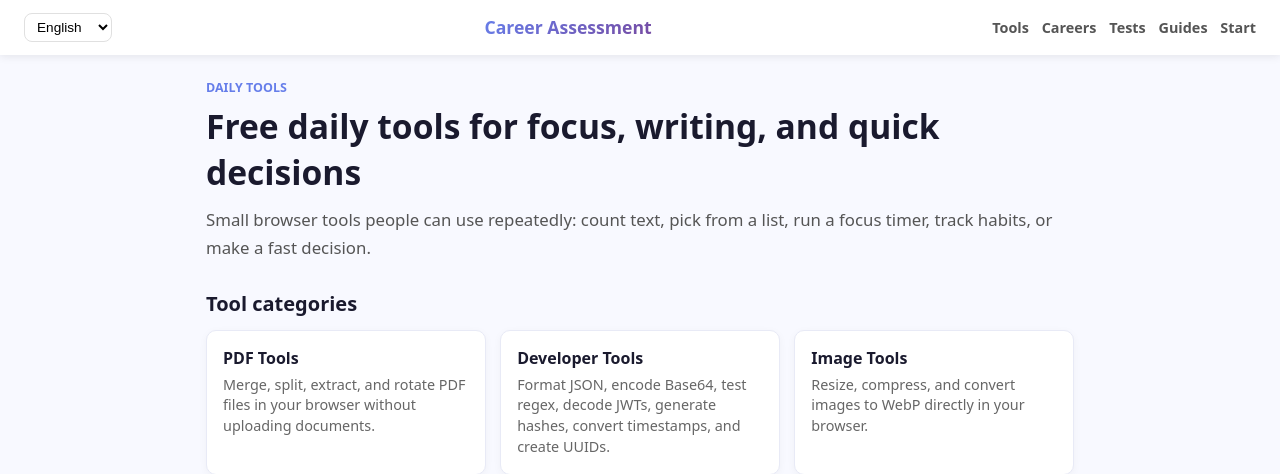
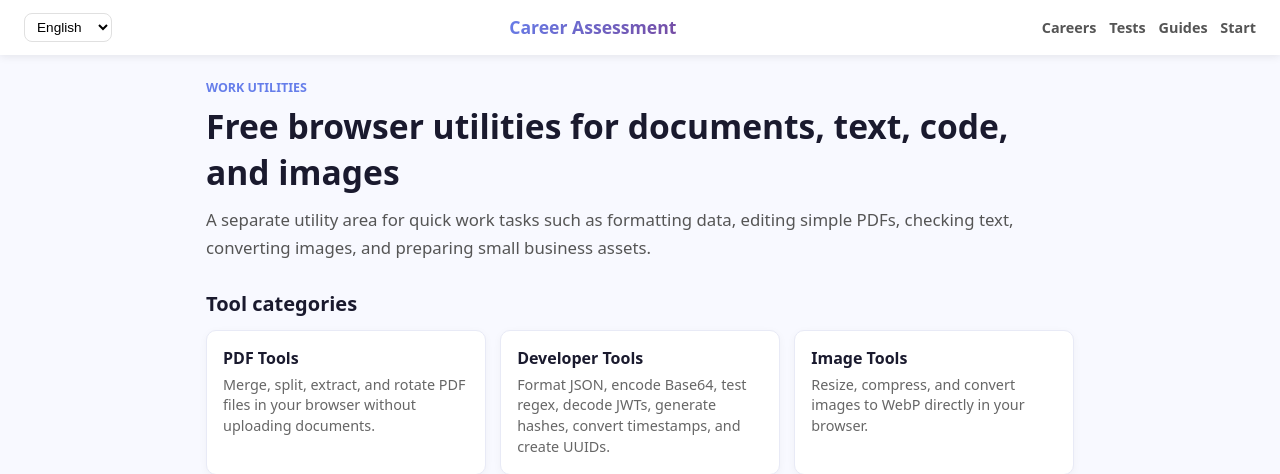
Before and after one commit to seunghochoi2018/jinro-assessment, a Flask app: page /tools in a window 1280 px wide. Shown: the top 474 px of the page. Run offline with Flask 3, Linux system fonts and the light colour scheme; data comes from the database, SQL or seed files in the repository; some libraries are stand-ins or nearby versions.

Commit message:
Separate utility tools from career homepage

```diff
--- a/app_flask.py
+++ b/app_flask.py
@@ -1678,8 +1678,8 @@ def tools_index():
         tools=DAILY_TOOLS,
         categories=TOOL_CATEGORIES,
         grouped_tools=_tools_by_category(),
-        meta_title="Daily Tools | Free Word Counter, Timer, Picker, and Habit Tracker",
-        meta_description="Free daily tools for repeat use: word counter, random picker, Pomodoro timer, habit tracker, and decision wheel.",
+        meta_title="Work Utilities | Free Browser Tools for Documents, Text, Code, and Images",
+        meta_description="Free browser utilities for quick work tasks: PDF tools, text tools, developer formatters, image converters, and small business helpers.",
         canonical_url=_canonical_url("/tools"),
     )
 
@@ -1722,7 +1722,7 @@ def tool_page(slug):
         tool=tool,
         tool_content=_tool_seo_content(slug, tool),
         related_tools=_tool_related(slug),
-        meta_title=f"{tool['title']} | Free Daily Tool",
+        meta_title=f"{tool['title']} | Free Browser Utility",
         meta_description=tool["description"],
         canonical_url=_canonical_url(f"/tools/{slug}"),
     )
--- a/templates/base.html
+++ b/templates/base.html
@@ -57,7 +57,6 @@ height="0" width="0" style="display:none;visibility:hidden"></iframe></noscript>
   </div>
   <a href="/" class="logo">Career Assessment</a>
   <nav class="top-nav" aria-label="Main navigation">
-    <a href="/tools">Tools</a>
     <a href="/careers">Careers</a>
     <a href="/tests/job-aptitude-test">Tests</a>
     <a href="/guides/what-career-is-right-for-me">Guides</a>
@@ -79,7 +78,7 @@ height="0" width="0" style="display:none;visibility:hidden"></iframe></noscript>
 
 <footer class="site-footer">
   <p>&copy; 2026 Career Assessment | Multi-Theory Ensemble Career Assessment</p>
-  <p><a href="/tools">Daily tools</a> <span> | </span> <a href="/guides/what-career-is-right-for-me">Career guide</a> <span> | </span> <a href="/privacy">Privacy</a> <span> | </span> <a href="/terms">Terms</a> <span> | </span> <a href="/sitemap.xml">Sitemap</a></p>
+  <p><a href="/guides/what-career-is-right-for-me">Career guide</a> <span> | </span> <a href="/careers">Career profiles</a> <span> | </span> <a href="/privacy">Privacy</a> <span> | </span> <a href="/terms">Terms</a> <span> | </span> <a href="/sitemap.xml">Sitemap</a></p>
 </footer>
 <script src="{{ url_for('static', filename='app.js') }}"></script>
 </body>
--- a/templates/tool_page.html
+++ b/templates/tool_page.html
@@ -41,7 +41,7 @@
   <script>
     window.CAREERSDNA_PAGE = { type: 'tool', slug: {{ slug|tojson }} };
   </script>
-  <p class="eyebrow">Free daily tool</p>
+  <p class="eyebrow">Browser utility</p>
   <h1>{{ tool.headline }}</h1>
   <p class="lead">{{ tool.description }}</p>
 
--- a/templates/tools_category.html
+++ b/templates/tools_category.html
@@ -15,7 +15,7 @@
   <script>
     window.CAREERSDNA_PAGE = { type: 'tool_category', category: {{ category_slug|tojson }} };
   </script>
-  <p class="eyebrow">Tool category</p>
+  <p class="eyebrow">Utility category</p>
   <h1>{{ category.headline }}</h1>
   <p class="lead">{{ category.description }}</p>
 
--- a/templates/tools_index.html
+++ b/templates/tools_index.html
@@ -4,8 +4,8 @@
 {
   "@context": "https://schema.org",
   "@type": "CollectionPage",
-  "name": "Daily Tools",
-  "description": "Free browser tools for writing, focus, choices, and daily tracking.",
+  "name": "Work Utilities",
+  "description": "Free browser utilities for documents, text, code, images, and everyday work.",
   "mainEntityOfPage": {{ canonical_url|tojson }}
 }
 </script>
@@ -15,9 +15,9 @@
   <script>
     window.CAREERSDNA_PAGE = { type: 'tools_index' };
   </script>
-  <p class="eyebrow">Daily tools</p>
-  <h1>Free daily tools for focus, writing, and quick decisions</h1>
-  <p class="lead">Small browser tools people can use repeatedly: count text, pick from a list, run a focus timer, track habits, or make a fast decision.</p>
+  <p class="eyebrow">Work utilities</p>
+  <h1>Free browser utilities for documents, text, code, and images</h1>
+  <p class="lead">A separate utility area for quick work tasks such as formatting data, editing simple PDFs, checking text, converting images, and preparing small business assets.</p>
 
   <section>
     <h2>Tool categories</h2>
@@ -48,8 +48,8 @@
   {% endfor %}
 
   <section class="muted-section">
-    <h2>Why these tools are useful every day</h2>
-    <p>Most people do not need a big app for small recurring tasks. These tools run in the browser, do not require an account, and are designed for quick repeat visits.</p>
+    <h2>Why this utility area exists</h2>
+    <p>Some visitors need small work tasks handled quickly while comparing career, study, or job options. These utilities are kept in their own section so the career assessment remains focused.</p>
   </section>
 </div>
 {% endblock %}
```
Also changed, not shown: templates/welcome.html (+0 -18 lines).
